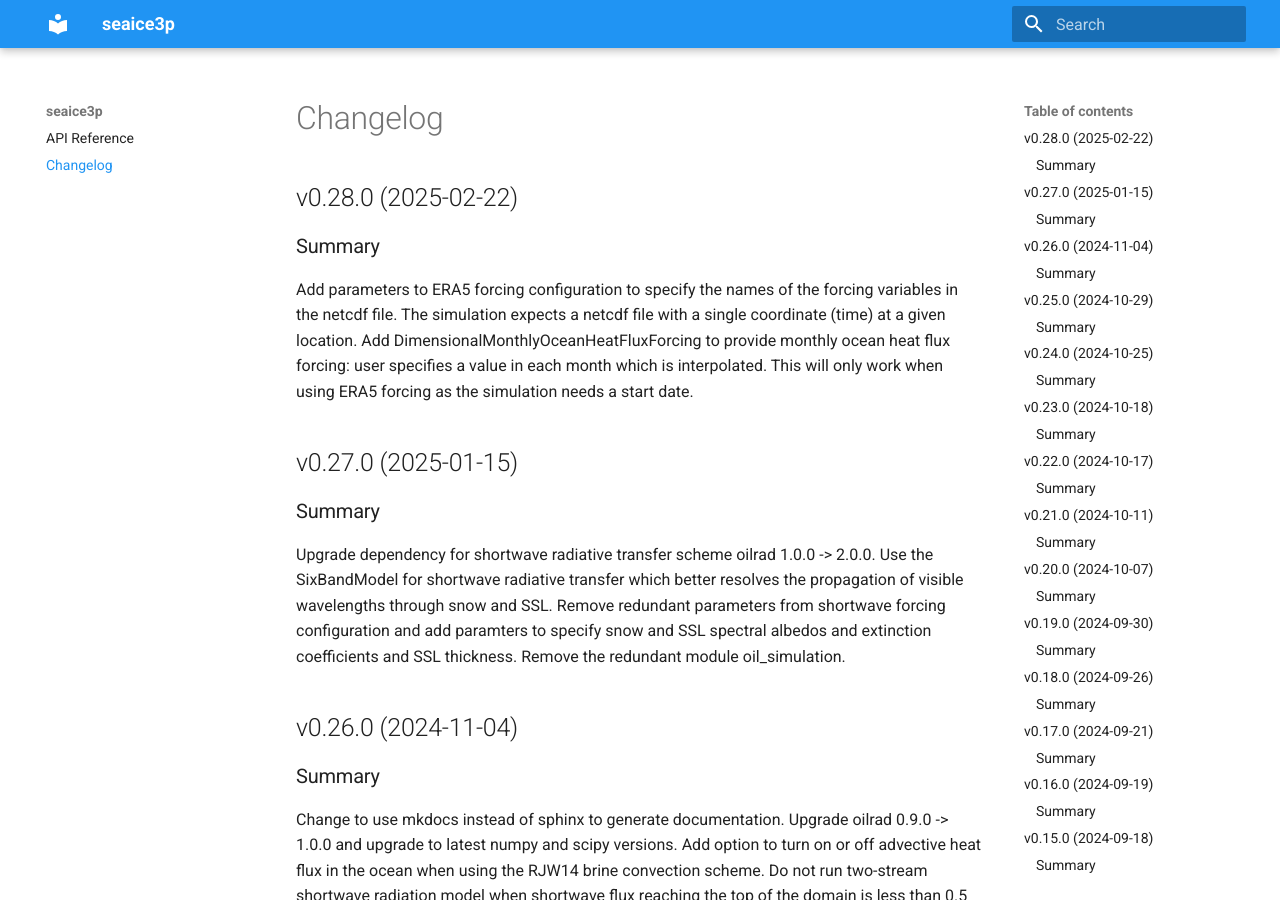
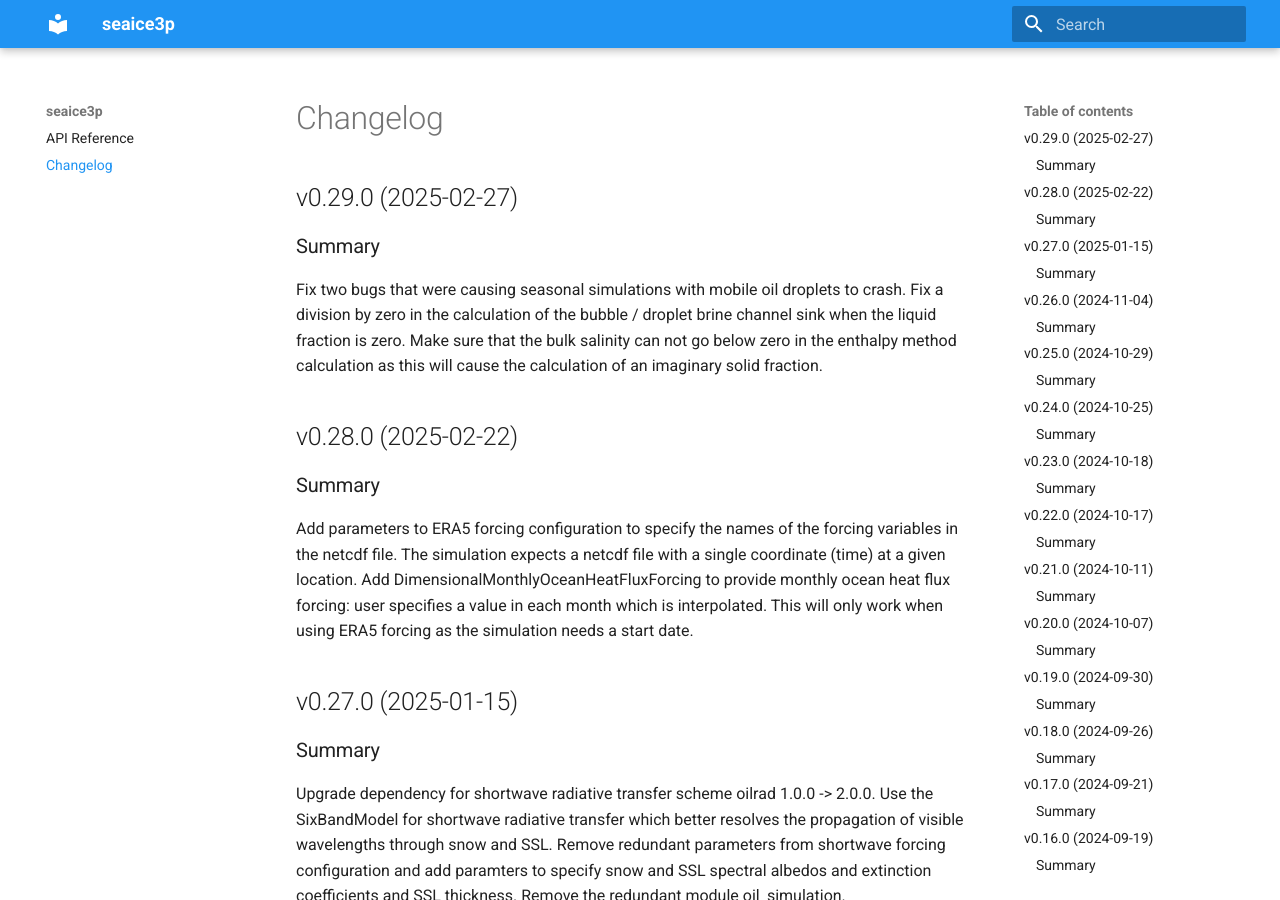
Before and after one commit to JoeFishlock/seaice3p, an MkDocs documentation site: the page built from docs/Changelog.md, in a window 1280 px wide and 900 px high. Built offline with MkDocs 1.6.1 and Material for MkDocs 9.7.7, drawn with Linux system fonts in a browser that asks for light colours.

Commit message:
Update changelog and bump version v0.28.0 -> v0.29.0

```diff
--- a/docs/Changelog.md
+++ b/docs/Changelog.md
@@ -1,4 +1,11 @@
 # Changelog
+
+## v0.29.0 (2025-02-27) ##
+
+### Summary ###
+Fix two bugs that were causing seasonal simulations with mobile oil droplets to crash.
+Fix a division by zero in the calculation of the bubble / droplet brine channel sink when the liquid fraction is zero.
+Make sure that the bulk salinity can not go below zero in the enthalpy method calculation as this will cause the calculation of an imaginary solid fraction.
 
 ## v0.28.0 (2025-02-22) ##
 
--- a/pyproject.toml
+++ b/pyproject.toml
@@ -1,6 +1,6 @@
 [tool.poetry]
 name = "seaice3p"
-version = "0.28.0"
+version = "0.29.0"
 description = "Simulate gas bubbles and oil droplets in sea ice."
 authors = ["Joseph Fishlock <joseph.fishlock@physics.ox.ax.uk>"]
 license = "MIT"
--- a/seaice3p/__init__.py
+++ b/seaice3p/__init__.py
@@ -1,4 +1,4 @@
-__version__ = "0.28.0"
+__version__ = "0.29.0"
 
 # Exported functions and classes
 from .params import *
```
Also changed, not shown: 1 other file.
